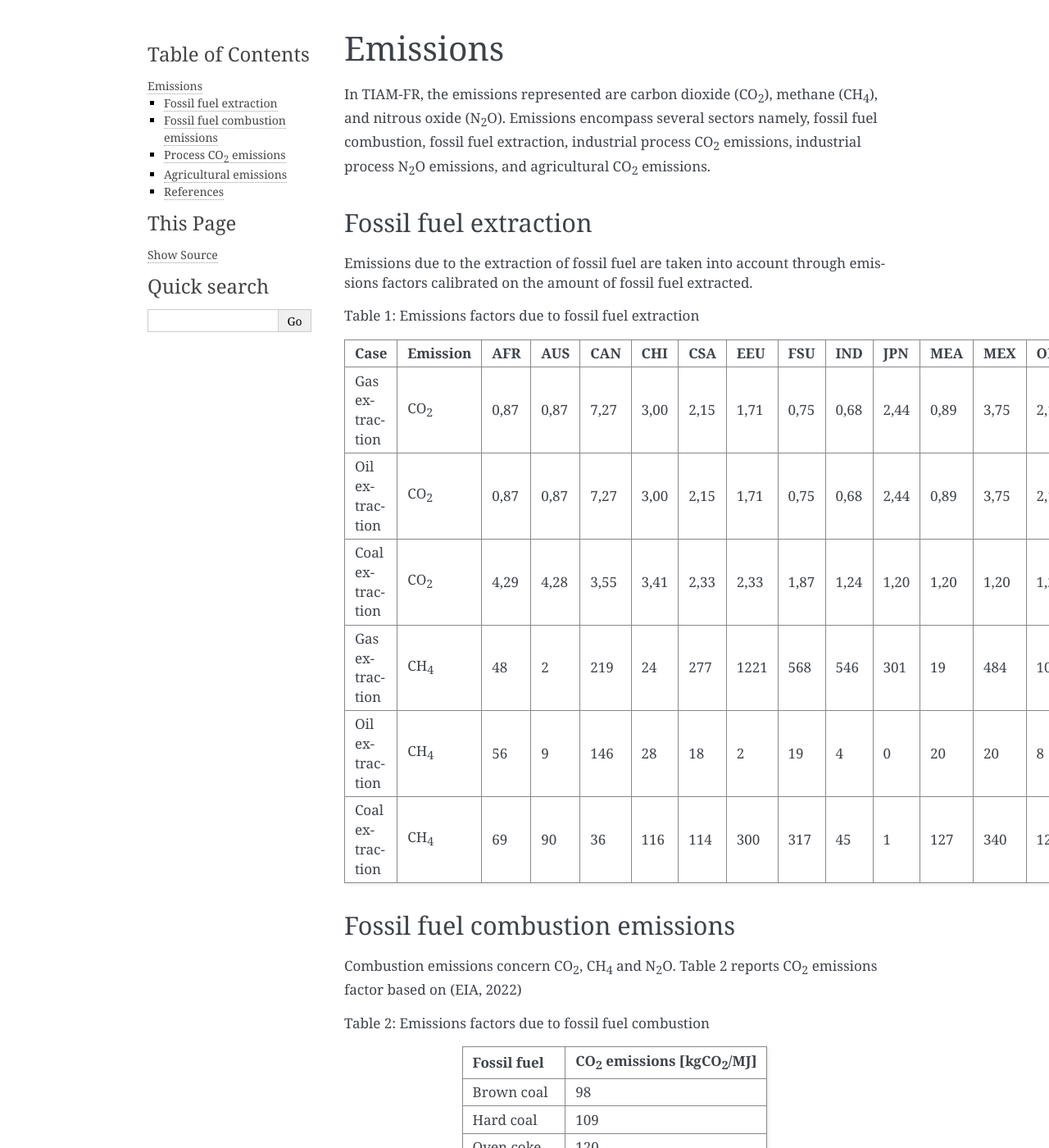
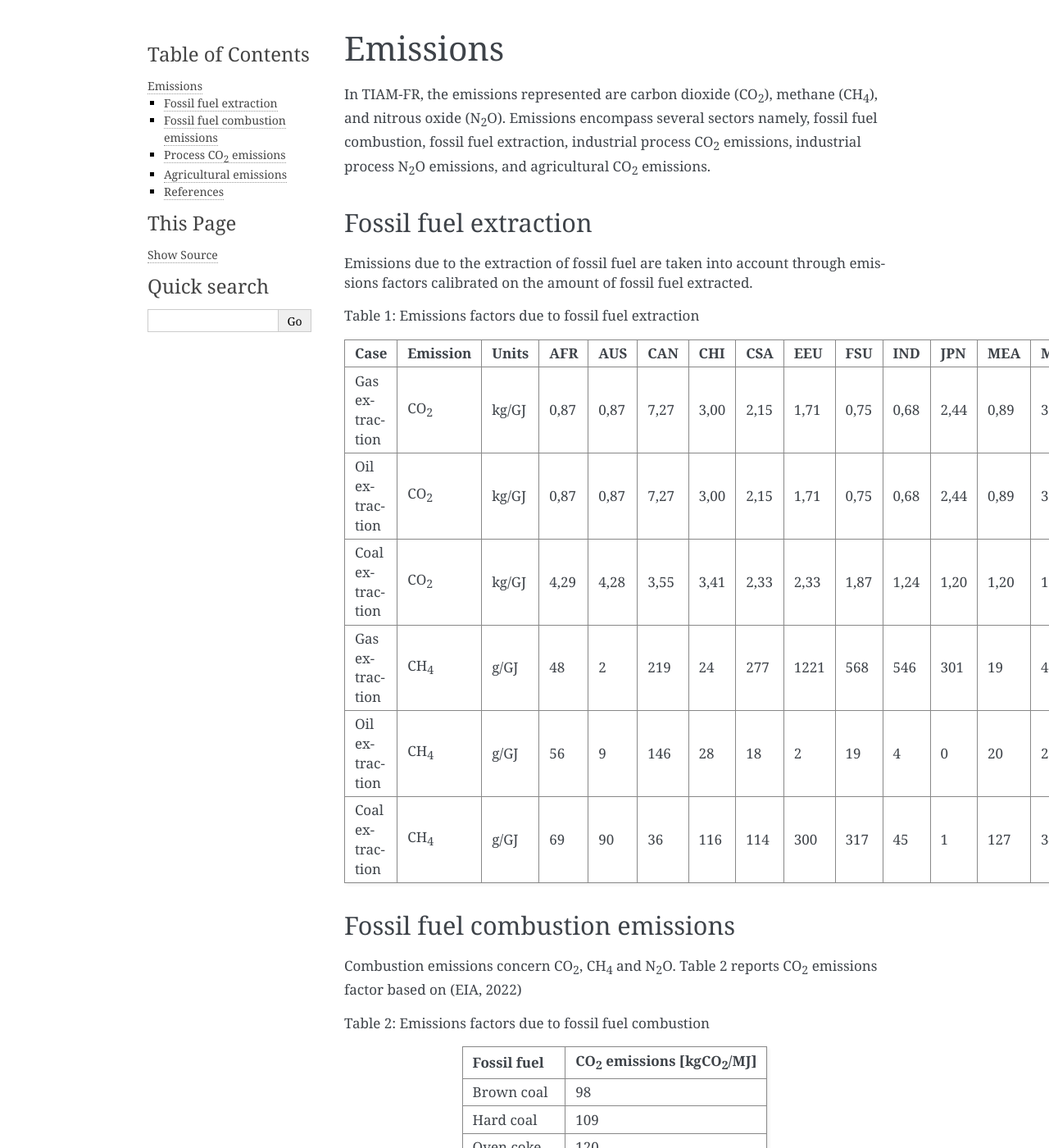
Before and after one commit to LucasDesport/tiam-fr, a Sphinx documentation site: the page built from docs/emissions/index.md, in a window 1280 px wide and 1400 px high. Shown: the whole window at 82% size. Built offline with Sphinx 7.4.7, drawn with Linux system fonts in a browser that asks for light colours.

Commit message:
Update index.md

```diff
--- a/docs/emissions/index.md
+++ b/docs/emissions/index.md
@@ -7,14 +7,14 @@ In TIAM-FR, the emissions represented are carbon dioxide (CO<sub>2</sub>), metha
 Emissions due to the extraction of fossil fuel are taken into account through emissions factors calibrated on the amount of fossil fuel extracted.
 
 Table 1: Emissions factors due to fossil fuel extraction
-| Case            | Emission | AFR  | AUS  | CAN  | CHI  | CSA  | EEU  | FSU  | IND  | JPN  | MEA  | MEX  | ODA  | SKO  | USA  | WEU  |
-| --------------- | -------- | ---- | ---- | ---- | ---- | ---- | ---- | ---- | ---- | ---- | ---- | ---- | ---- | ---- | ---- | ---- |
-| Gas extraction  | CO<sub>2</sub>      | 0,87 | 0,87 | 7,27 | 3,00 | 2,15 | 1,71 | 0,75 | 0,68 | 2,44 | 0,89 | 3,75 | 2,15 | 0,22 | 1,96 | 2,10 |
-| Oil extraction  | CO<sub>2</sub>      | 0,87 | 0,87 | 7,27 | 3,00 | 2,15 | 1,71 | 0,75 | 0,68 | 2,44 | 0,89 | 3,75 | 2,15 | 0,22 | 1,96 | 2,10 |
-| Coal extraction | CO<sub>2</sub>      | 4,29 | 4,28 | 3,55 | 3,41 | 2,33 | 2,33 | 1,87 | 1,24 | 1,20 | 1,20 | 1,20 | 1,20 | 1,20 | 0,29 | 0,06 |
-| Gas extraction  | CH<sub>4</sub>      | 48   | 2    | 219  | 24   | 277  | 1221 | 568  | 546  | 301  | 19   | 484  | 103  | 199  | 176  | 149  |
-| Oil extraction  | CH<sub>4</sub>      | 56   | 9    | 146  | 28   | 18   | 2    | 19   | 4    | 0    | 20   | 20   | 8    | 0    | 29   | 5    |
-| Coal extraction | CH<sub>4</sub>      | 69   | 90   | 36   | 116  | 114  | 300  | 317  | 45   | 1    | 127  | 340  | 128  | 1397 | 130  | 390  |
+| Case            | Emission | Units | AFR  | AUS  | CAN  | CHI  | CSA  | EEU  | FSU  | IND  | JPN  | MEA  | MEX  | ODA  | SKO  | USA  | WEU  |
+| --------------- | -------- | ---- | ---- | ---- | ---- | ---- | ---- | ---- | ---- | ---- | ---- | ---- | ---- | ---- | ---- | ---- | ---- |
+| Gas extraction  | CO<sub>2</sub>      | kg/GJ | 0,87 | 0,87 | 7,27 | 3,00 | 2,15 | 1,71 | 0,75 | 0,68 | 2,44 | 0,89 | 3,75 | 2,15 | 0,22 | 1,96 | 2,10 |
+| Oil extraction  | CO<sub>2</sub>      | kg/GJ | 0,87 | 0,87 | 7,27 | 3,00 | 2,15 | 1,71 | 0,75 | 0,68 | 2,44 | 0,89 | 3,75 | 2,15 | 0,22 | 1,96 | 2,10 |
+| Coal extraction | CO<sub>2</sub>      | kg/GJ | 4,29 | 4,28 | 3,55 | 3,41 | 2,33 | 2,33 | 1,87 | 1,24 | 1,20 | 1,20 | 1,20 | 1,20 | 1,20 | 0,29 | 0,06 |
+| Gas extraction  | CH<sub>4</sub>      | g/GJ |  48   | 2    | 219  | 24   | 277  | 1221 | 568  | 546  | 301  | 19   | 484  | 103  | 199  | 176  | 149  |
+| Oil extraction  | CH<sub>4</sub>      | g/GJ | 56   | 9    | 146  | 28   | 18   | 2    | 19   | 4    | 0    | 20   | 20   | 8    | 0    | 29   | 5    |
+| Coal extraction | CH<sub>4</sub>      | g/GJ |  69   | 90   | 36   | 116  | 114  | 300  | 317  | 45   | 1    | 127  | 340  | 128  | 1397 | 130  | 390  |
 
 ## Fossil fuel combustion emissions
 
```
